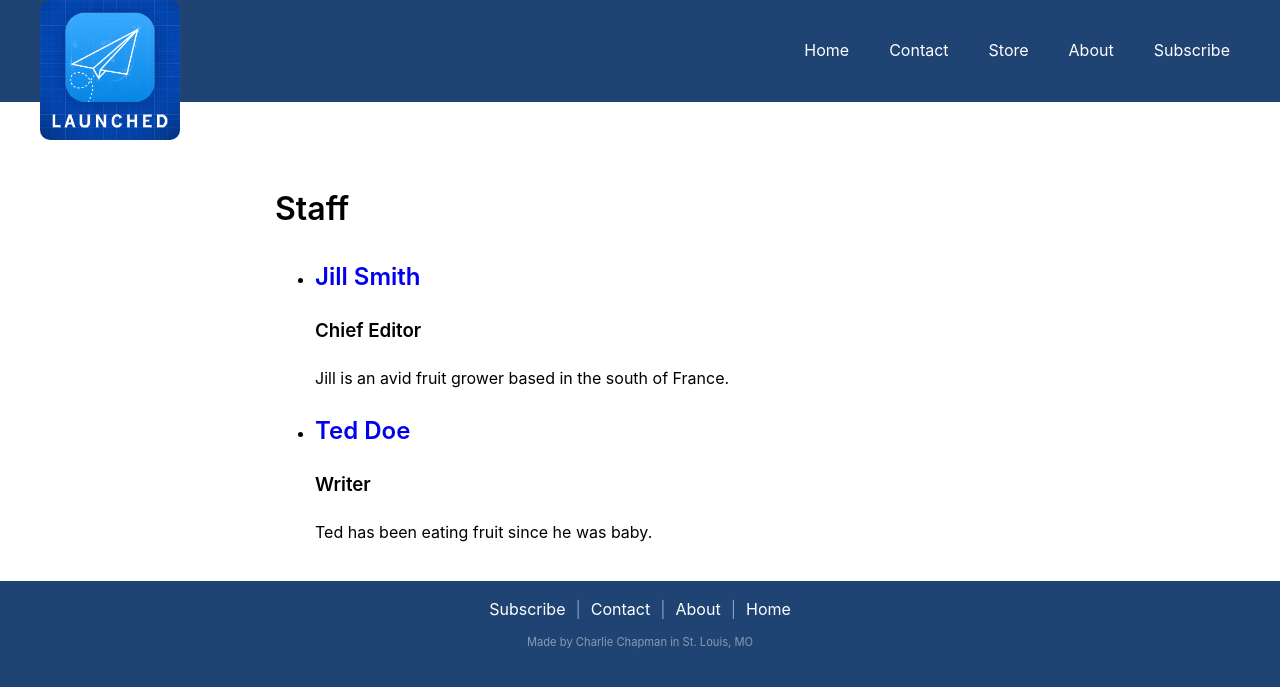
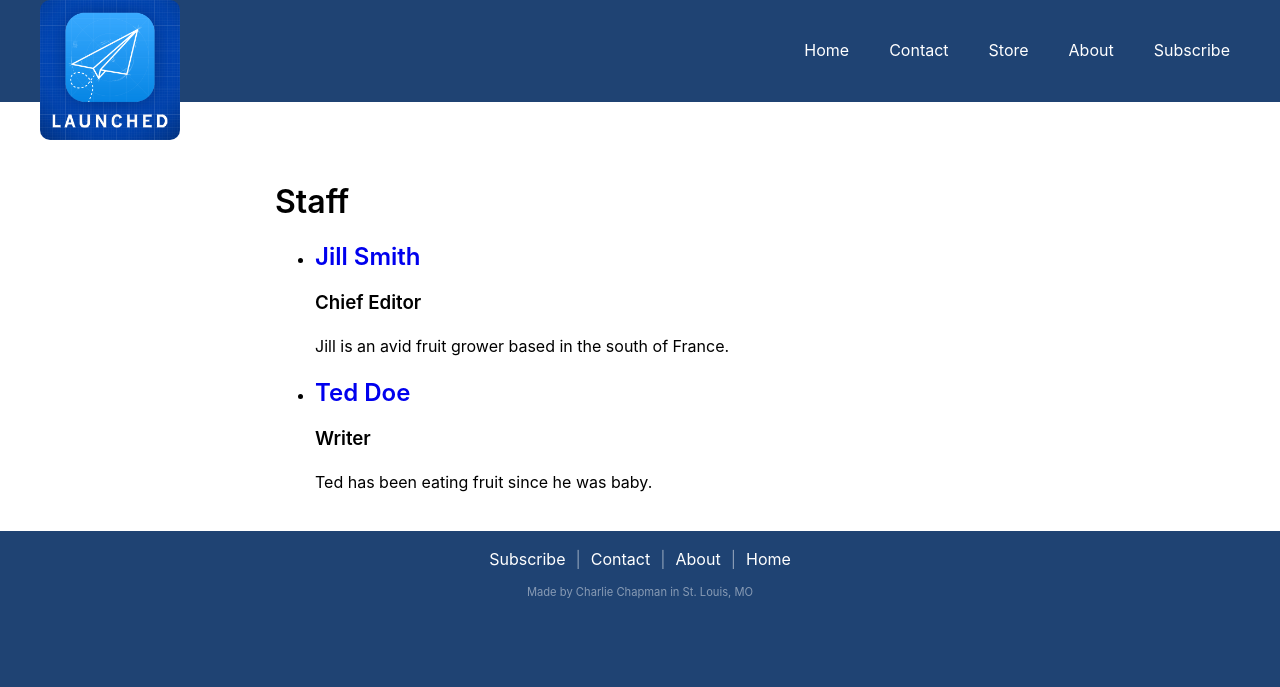
Before and after one commit to charliemchapman/launchedfm-site-v2, a Jekyll site: the page built from pages/staff.html, in a window 1280 px wide. Shown: the top 687 px of the page. Built offline with Jekyll 4.4.1, drawn with Linux system fonts in a browser that asks for light colours.

Commit message:
more styling updates

```diff
--- a/_sass/main.scss
+++ b/_sass/main.scss
@@ -20,8 +20,12 @@ body {
     font-family: -apple-system,'BlinkMacSystemFont','Segoe UI','Roboto','Helvetica','Arial',sans-serif,'Apple Color Emoji','Segoe UI Emoji','Segoe UI Symbol';
     background-color: #1f4373;
 
-    h1, h2, h3 {
+    h1, h2, h3, h4, h5 {
         font-weight: 600;
+        line-height: 1.2;
+    }
+
+    p {
     }
 
     a {
@@ -171,7 +175,7 @@ nav {
 
         h3 {
             margin-bottom: 0;
-            margin-top: -5px;
+            margin-top: 0;
         }
 
         img {
```
